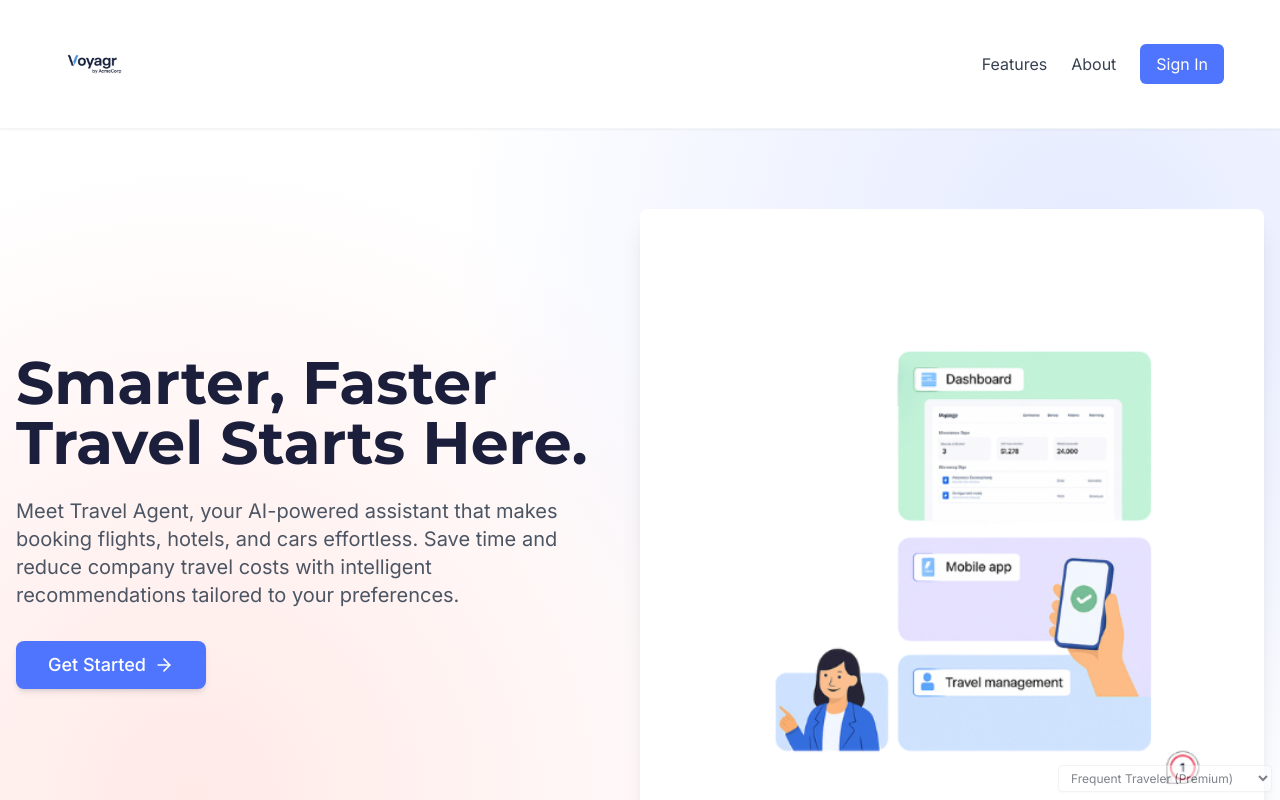
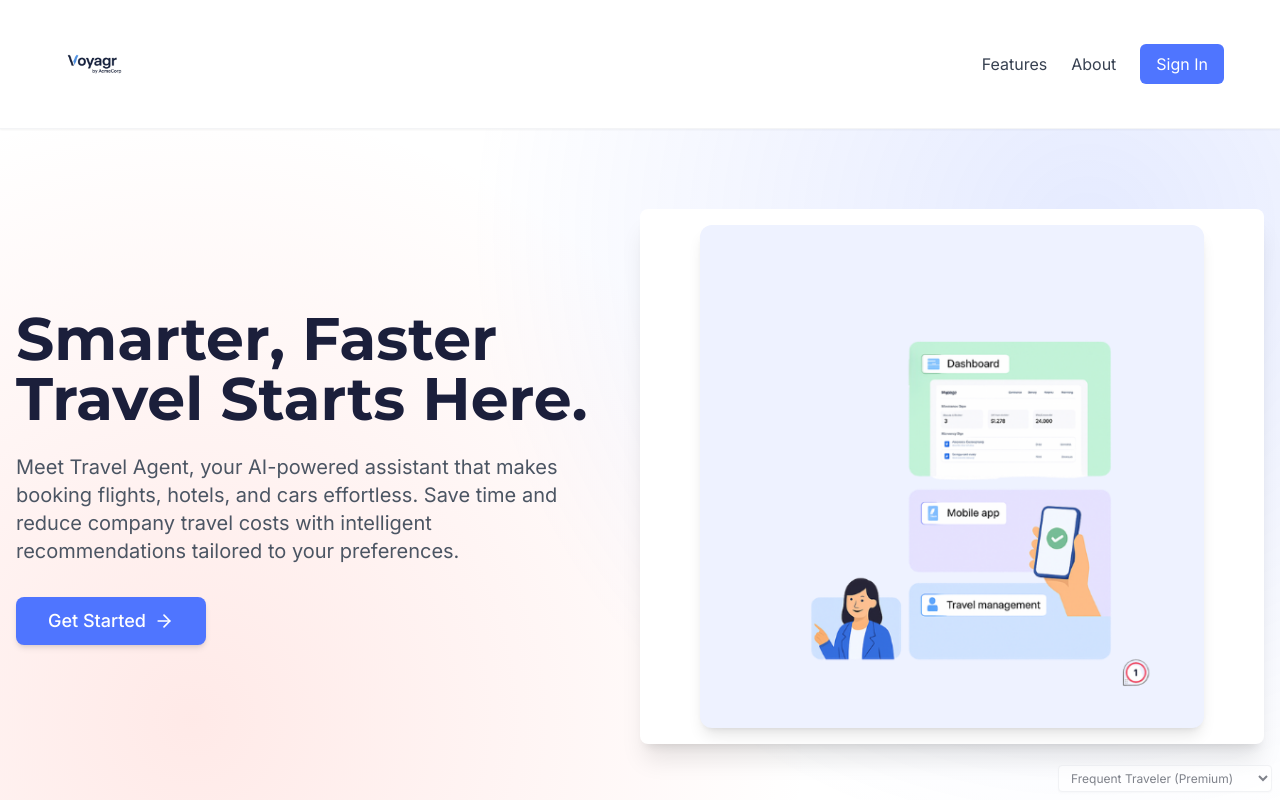
Before and after one commit to Nokamorad/acmetravel-ai-demo-hub, a React (Vite) app: page / in a window 1280 px wide. Shown: the top 800 px of the page. Built offline with nearby package versions, Linux system fonts and the light colour scheme; a web font is replaced by a local one.

Commit message:
Refactor image in features section
Update the image in the features section of Homepage.tsx with a new div and class attributes.

```diff
--- a/src/pages/Homepage.tsx
+++ b/src/pages/Homepage.tsx
@@ -1,3 +1,4 @@
+
 import React from "react";
 import { Link } from "react-router-dom";
 import { Button } from "@/components/ui/button";
@@ -39,7 +40,13 @@ const Homepage = () => {
             </div>
             <div className="lg:w-1/2">
               <div className="rounded-lg overflow-hidden shadow-xl bg-white p-2 md:p-4">
-                <img alt="Travel booking interface" className="w-full h-auto rounded-lg" src="/lovable-uploads/b323a2e6-b90d-414a-a61b-a6c7ae258253.png" />
+                <div className="w-[85%] mx-auto p-4 bg-indigo-50 rounded-xl shadow-lg">
+                  <img
+                    alt="Travel booking interface"
+                    className="w-full h-auto rounded-lg transform transition-transform duration-300 hover:scale-105"
+                    src="/lovable-uploads/b323a2e6-b90d-414a-a61b-a6c7ae258253.png"
+                  />
+                </div>
               </div>
             </div>
           </div>
```
